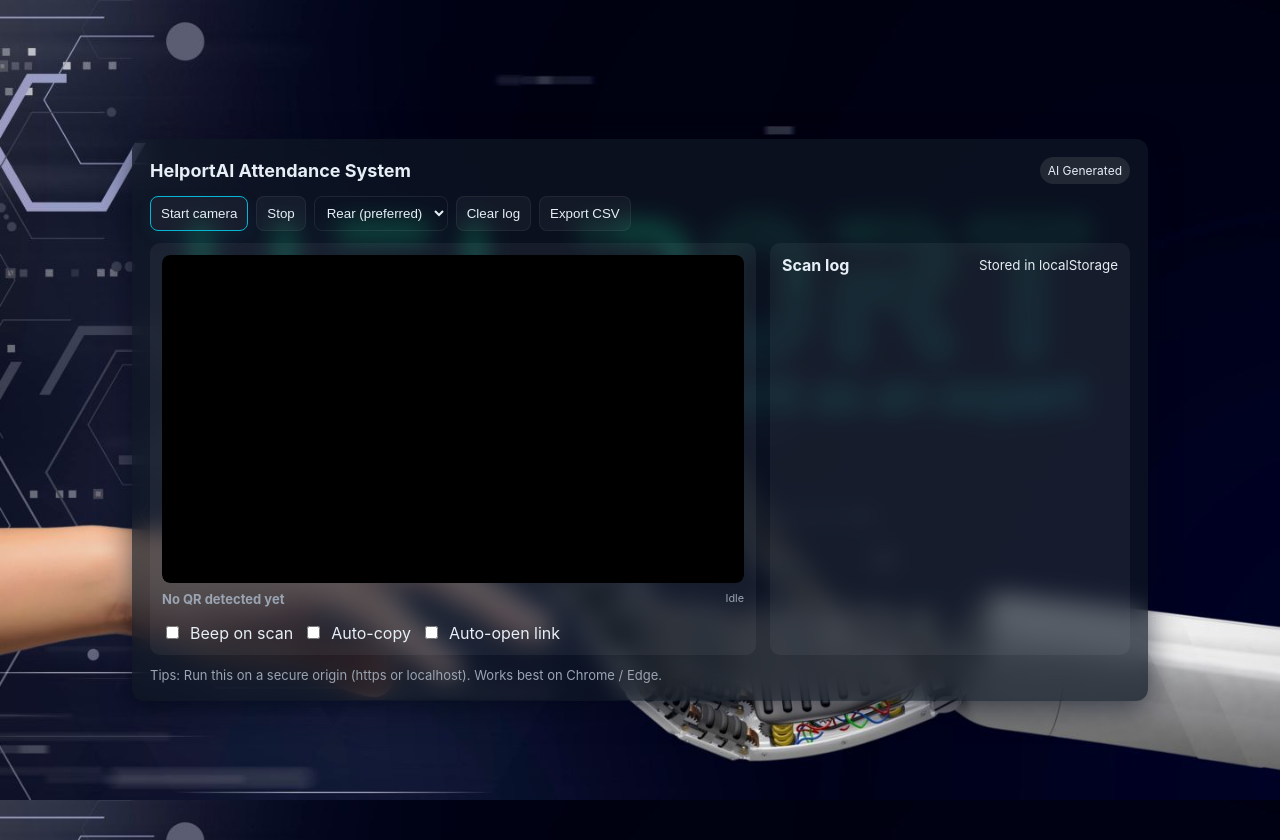
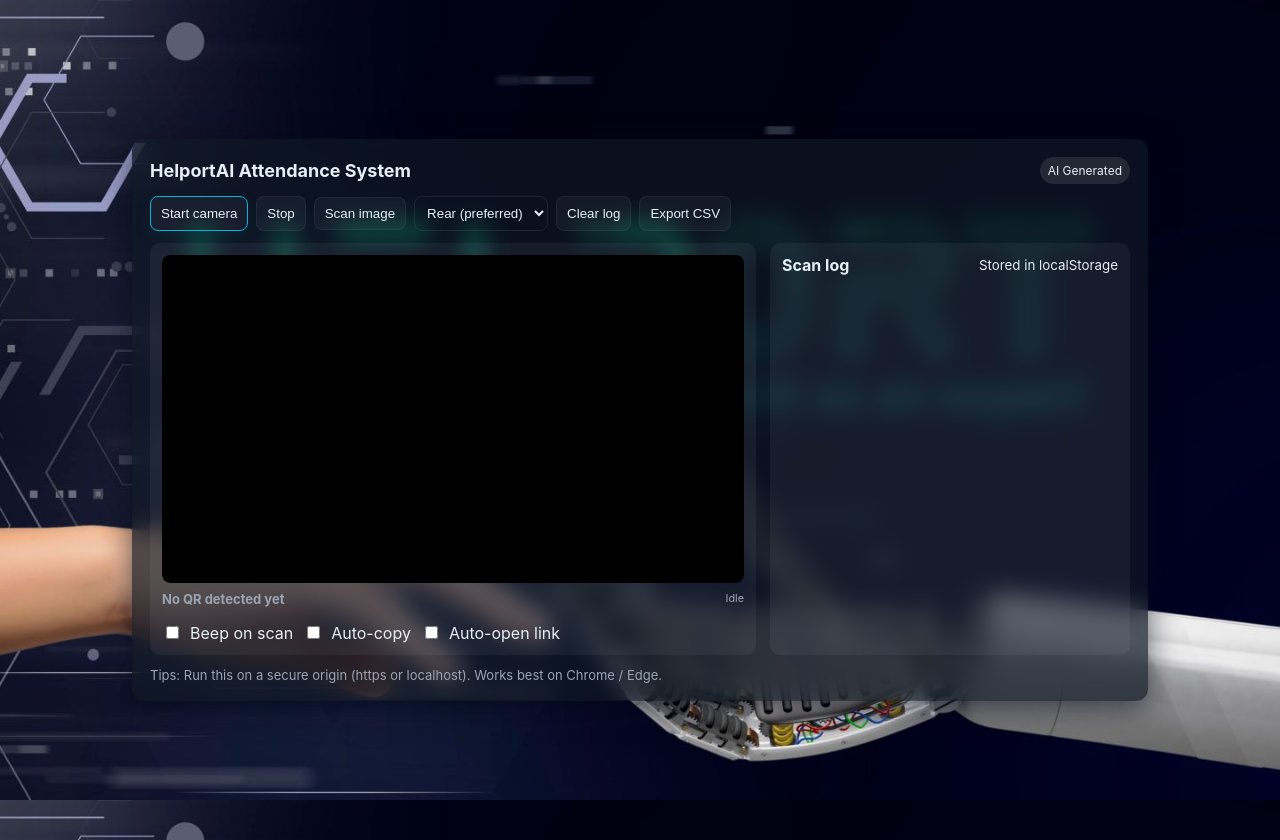
Before and after one commit to Yhobert/HelportAi_Att.System, a plain HTML site: page index.html in a window 1280 px wide. Drawn offline with Linux system fonts and the light colour scheme.

Commit message:
Update index.html

```diff
--- a/index.html
+++ b/index.html
@@ -20,6 +20,10 @@
     <div class="controls">
       <button id="startBtn" class="primary">Start camera</button>
       <button id="stopBtn">Stop</button>
+      <label class="flex" title="Upload image to scan">
+        <input id="fileInput" type="file" accept="image/*">
+        <button>Scan image</button>
+      </label>
       <select id="facingSelect" class="select">
         <option value="environment">Rear (preferred)</option>
         <option value="user">Front</option>
@@ -67,5 +71,9 @@
 
   <!-- 🔗 External JavaScript -->
   <script src="script.js"></script>
+  <!-- 🔒 Password Modal -->
+  </div>
+</div>
+
 </body>
 </html>
```
